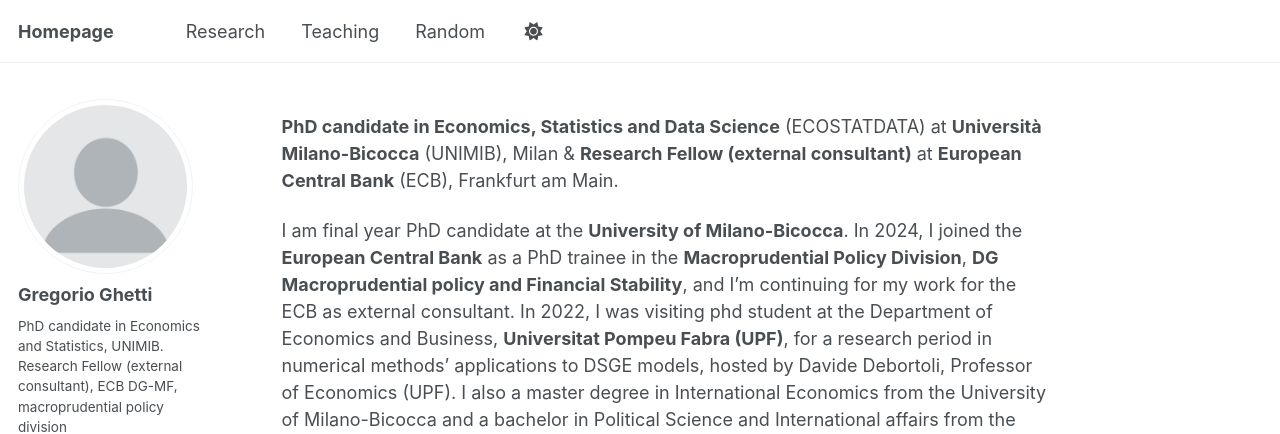
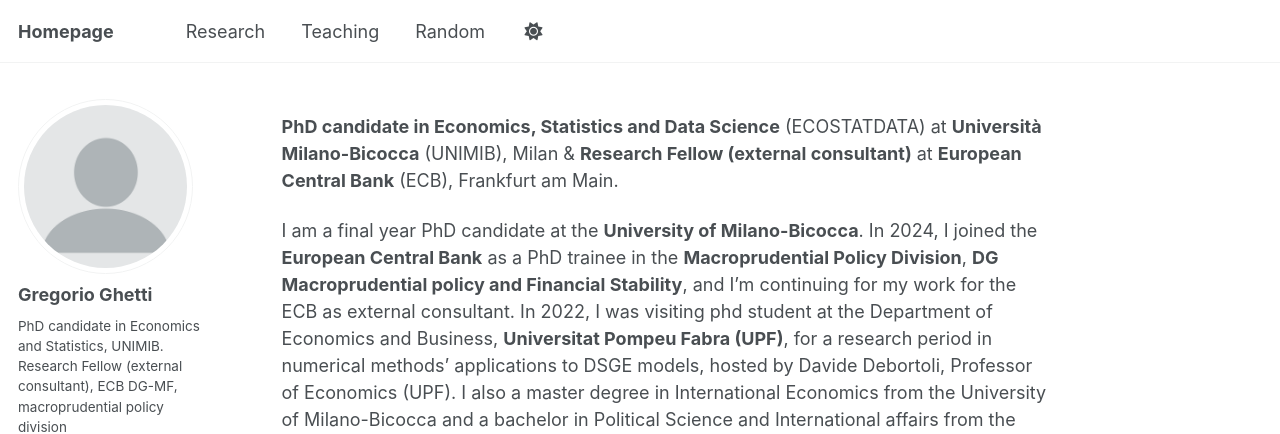
Before and after one commit to GregGh95/GregGh95.github.io, a Jekyll site: the page built from _pages/about.md, in a window 1280 px wide and 1183 px high. Shown: the top 434 px of the window. Built offline with Jekyll 4.4.1, drawn with Linux system fonts in a browser that asks for light colours; some web fonts are replaced.

```diff
--- a/_pages/about.md
+++ b/_pages/about.md
@@ -10,7 +10,7 @@ redirect_from:
 **PhD candidate in Economics, Statistics and Data Science** (ECOSTATDATA) at **Università Milano-Bicocca** (UNIMIB), Milan &
 **Research Fellow (external consultant)** at **European Central Bank** (ECB), Frankfurt am Main.
 
-I am final year PhD candidate at the **University of Milano-Bicocca**. In 2024, I joined the **European Central Bank** as a PhD trainee in the **Macroprudential Policy Division**, **DG Macroprudential policy and Financial Stability**, and I'm continuing for my work for the ECB as external consultant. In 2022, I was visiting phd student at the Department of Economics and Business, **Universitat Pompeu Fabra (UPF)**, for a research period in numerical methods’ applications to DSGE models, hosted by Davide Debortoli, Professor of Economics (UPF). I also a master degree in International Economics from the University of Milano-Bicocca and a bachelor in Political Science and International affairs from the **University of Bologna**
+I am a final year PhD candidate at the **University of Milano-Bicocca**. In 2024, I joined the **European Central Bank** as a PhD trainee in the **Macroprudential Policy Division**, **DG Macroprudential policy and Financial Stability**, and I'm continuing for my work for the ECB as external consultant. In 2022, I was visiting phd student at the Department of Economics and Business, **Universitat Pompeu Fabra (UPF)**, for a research period in numerical methods’ applications to DSGE models, hosted by Davide Debortoli, Professor of Economics (UPF). I also a master degree in International Economics from the University of Milano-Bicocca and a bachelor in Political Science and International affairs from the **University of Bologna**
 
 **Research Interests**: *Macroeconomics, Firm Dynamics, Asset Pricing*. \
 You find my CV here: [CV](files/CV_GG.pdf)
```
